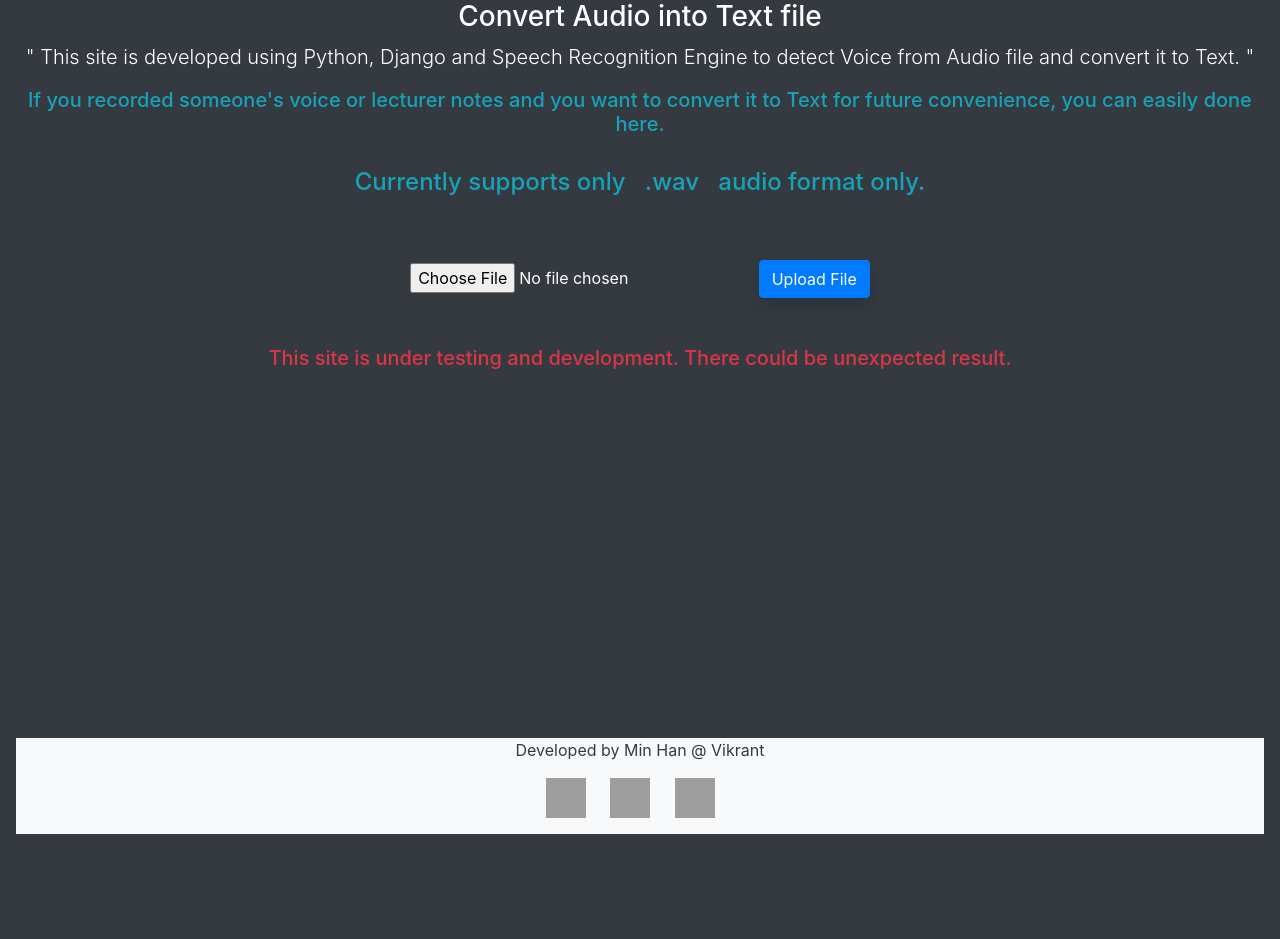
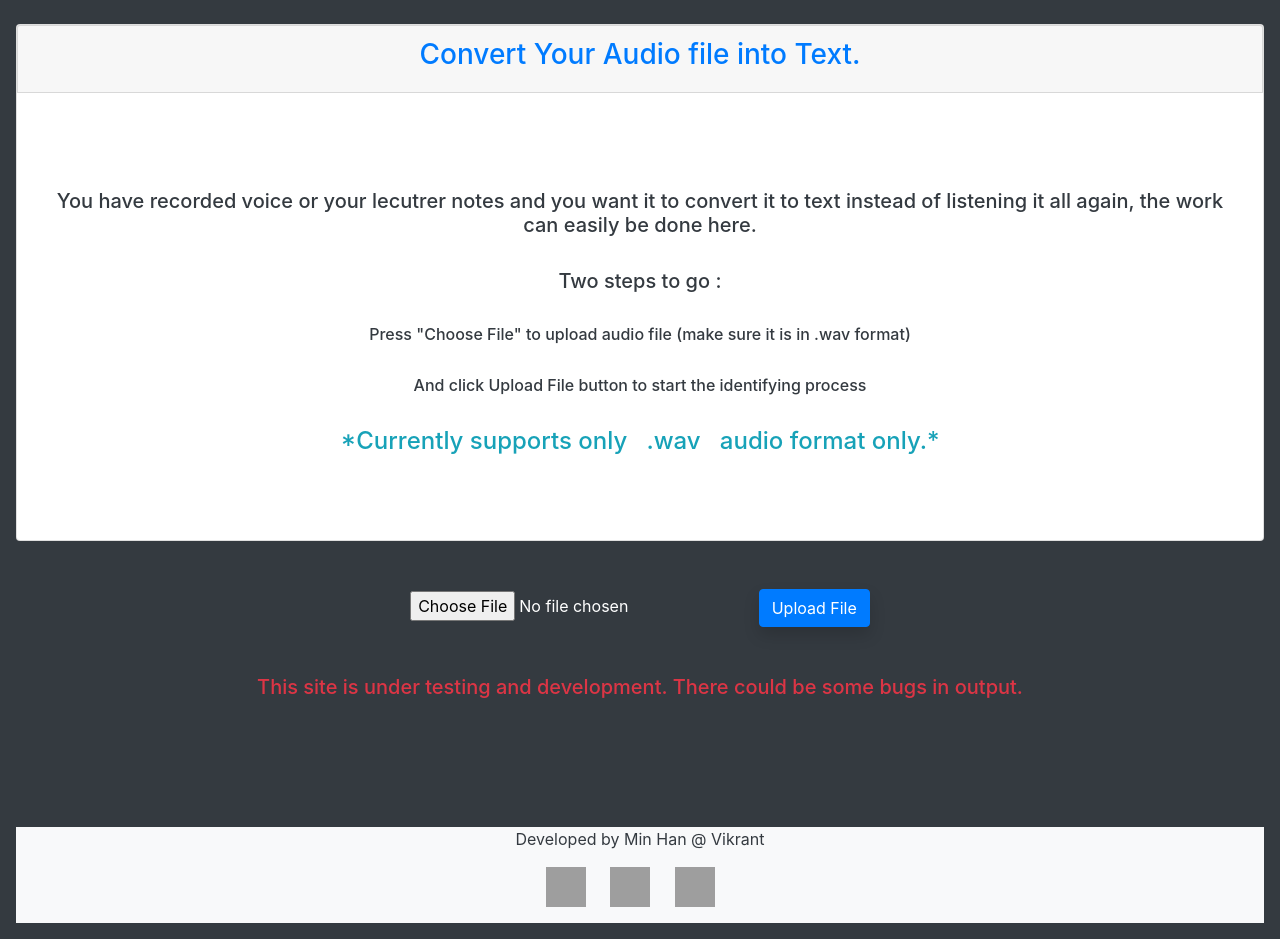
Before and after one commit to VikrantAgrahari/speech_to_text, a Django app: page / in a window 1280 px wide. Shown: the part 74-1013 px from the top of the page. Before the commit the page ends 908 px from the top, so only its background shows below. Run offline with Django 3.2, Linux system fonts and the light colour scheme; some libraries are stand-ins or nearby versions; grey boxes are pictures that could not be loaded.

Commit message:
ready to host

```diff
--- a/voicetext/templates/voicetext/base.html
+++ b/voicetext/templates/voicetext/base.html
@@ -7,7 +7,7 @@
     <script src="https://code.jquery.com/jquery-3.3.1.slim.min.js" integrity="sha384-q8i/X+965DzO0rT7abK41JStQIAqVgRVzpbzo5smXKp4YfRvH+8abtTE1Pi6jizo" crossorigin="anonymous"></script>
     <script src="https://cdnjs.cloudflare.com/ajax/libs/popper.js/1.14.7/umd/popper.min.js" integrity="sha384-UO2eT0CpHqdSJQ6hJty5KVphtPhzWj9WO1clHTMGa3JDZwrnQq4sF86dIHNDz0W1" crossorigin="anonymous"></script>
     <script src="https://stackpath.bootstrapcdn.com/bootstrap/4.3.1/js/bootstrap.min.js" integrity="sha384-JjSmVgyd0p3pXB1rRibZUAYoIIy6OrQ6VrjIEaFf/nJGzIxFDsf4x0xIM+B07jRM" crossorigin="anonymous"></script>
-    <title>Welcome to Speech Recognition page</title>
+    <title>Speech Recognition</title>
     <style>
         .socialicons img {
             width:40px;
@@ -48,7 +48,7 @@
         </div>
         {% block content %}
 
-        {% endblock %}<br><br><br><br><br><br><br><br><br><br><br><br><br><br><br>
+        {% endblock %}<br><br><br><br><br>
         <footer class="footnote bg-light text-dark">
             <div class="inner" protected>
                 <p protected>
--- a/voicetext/templates/voicetext/index.html
+++ b/voicetext/templates/voicetext/index.html
@@ -1,18 +1,29 @@
 {% extends 'voicetext/base.html' %}
 {% block content %}
     <main role="main" class="inner cover">
-            <h3 class="cover-heading ">Convert Audio into Text file</h3>
-            <p class="lead text-center">
-                "&nbsp;This site is developed using Python, Django and Speech Recognition Engine to detect Voice from Audio file and convert
-                it to Text.&nbsp;"<br><h5 class="text-info"> If you recorded someone's voice or lecturer notes and you want to convert it to Text for future convenience, you can easily done here.</h5>
-                <br><h4 class="fa-bold text-info">Currently supports only &nbsp;  .wav &nbsp;  audio format only.</h4>
-            </p><br><br>
+            <br>
+            <div class="card">
+                <div class="card card-header">
+                    <h3 class="card-head text-primary ">Convert Your Audio file into Text.</h3>
+                </div>
+                <div class="card-body">
+                    <p class="lead text-center">
+                "&nbsp;This site is built using Python, Django, Speech Recognition Engine and ML to detect talking speech from Audio file and convert
+                it to Text.&nbsp;"<br><h5 class="text-dark"> You have recorded voice or your lecutrer notes and you want it to convert it to text instead of listening it all again, the work can easily be done here.</h5>
+                    <br><h5 class="text-dark">Two steps to go :</h5><br>
+                    <h6 class="text-dark">Press "Choose File" to upload audio file (make sure it is in .wav format)</h6><br>
+                    <h6 class="text-dark">And click Upload File button to start the identifying process</h6>
+                <br><h4 class="fa-bold text-info">*Currently supports only &nbsp;  .wav &nbsp;  audio format only.*</h4>
+                </p><br><br>
+                </div>
+            </div>
+            <br><br>
 
             <form class="form-signin" method="POST" enctype="multipart/form-data" action="{% url 'voicetext:upload' %}">
                 {% csrf_token %}
                 <input type="file" name="audio">
                 <button class="shadow btn btn-primary" type="submit">Upload File</button>
             </form><br><br>
-            <h5 class="text-danger">This site is under testing and development. There could be unexpected result.</h5>
+            <h5 class="text-danger">This site is under testing and development. There could be some bugs in output.</h5>
     </main>
 {% endblock %}
```
